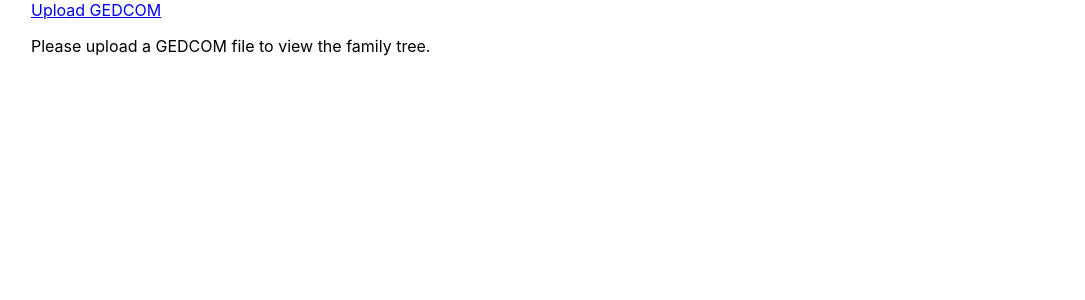
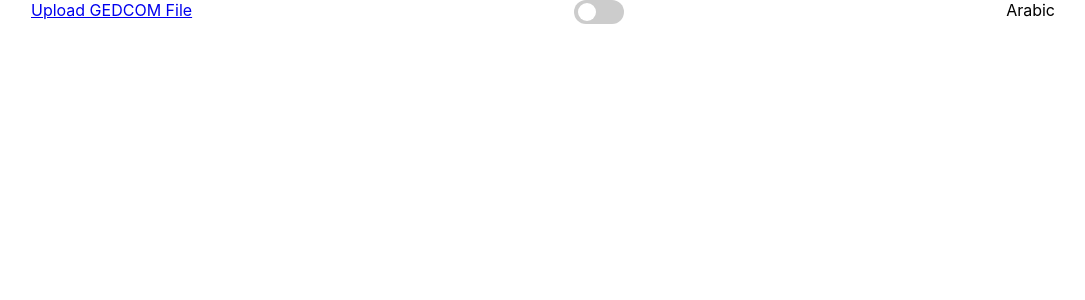
Before and after one commit to Aacgectyuoki/SimpleFamilyTree, a React (Create React App) app: page /diagram in a window 1280 px wide. Shown: the top 300 px of the page, without its empty margins (97-1182 px from the left). Built offline with nearby package versions, Linux system fonts and the light colour scheme.

Commit message:
Arabic Translator Part 1

```diff
--- a/src/App.js
+++ b/src/App.js
@@ -1,43 +1,78 @@
 import React, { useState } from "react";
 import { Routes, Route, Link } from "react-router-dom";
 import FamilyTreeDiagram from "./components/FamilyTreeDiagram";
-import FamilyTree from "./components/FamilyTree";
 import GEDCOMPage from "./components/GEDCOMPage";
+
+const translations = {
+  en: {
+    uploadGedcom: "Upload GEDCOM File",
+    viewFamilyTree: "View Family Tree",
+    uploadFile: "Upload a GEDCOM file to visualize your family tree.",
+    title: "GEDCOM Family Tree Viewer",
+    arabicToggle: "Arabic",
+  },
+  ar: {
+    uploadGedcom: "تحميل ملف GEDCOM",
+    viewFamilyTree: "عرض شجرة العائلة",
+    uploadFile: "قم بتحميل ملف GEDCOM لعرض شجرة العائلة الخاصة بك.",
+    title: "عارض شجرة العائلة GEDCOM",
+    arabicToggle: "الإنجليزية",
+  },
+};
 
 const App = () => {
   const [gedcomData, setGedcomData] = useState(null);
+  const [language, setLanguage] = useState("en");
 
   const handleDataLoaded = (data) => {
     console.log("GEDCOM data loaded:", data);
     setGedcomData(data);
   };
 
+  const handleLanguageToggle = () => {
+    setLanguage((prevLang) => (prevLang === "en" ? "ar" : "en"));
+  };
+
   return (
-    <div className="app"
-      style={{
-        width: "80%", // Set the width to 80%
-        height: "80vh", // Keep the height as full viewport
-        margin: "0 auto", // Center the container horizontally
-      }}
-    >
-      <nav>
-        <Link to="/">Upload GEDCOM</Link>
-        {gedcomData && <Link to="/diagram">View Family Tree</Link>}
+    <div className="app" style={{ width: "80%", margin: "0 auto" }}>
+      <nav style={{ display: "flex", justifyContent: "space-between" }}>
+        <div>
+          <Link to="/">{translations[language].uploadGedcom}</Link>
+          {gedcomData && (
+            <Link to="/diagram" style={{ marginLeft: "20px" }}>
+              {translations[language].viewFamilyTree}
+            </Link>
+          )}
+        </div>
+        <label className="switch">
+          <input type="checkbox" onChange={handleLanguageToggle} />
+          <span className="slider"></span>
+        </label>
+        <span>{translations[language].arabicToggle}</span>
       </nav>
       <Routes>
-        {/* GEDCOM Upload Page */}
         <Route
           path="/"
-          element={<GEDCOMPage gedcomData={gedcomData} onDataLoaded={handleDataLoaded} />}
+          element={
+            <GEDCOMPage
+              gedcomData={gedcomData}
+              onDataLoaded={handleDataLoaded}
+              language={language}
+              translations={translations[language]}
+            />
+          }
         />
-        {/* Family Tree Diagram Page */}
         <Route
           path="/diagram"
           element={
             gedcomData ? (
-              <FamilyTreeDiagram gedcomData={gedcomData} />
+              <FamilyTreeDiagram
+                gedcomData={gedcomData}
+                language={language}
+                translations={translations[language]}
+              />
             ) : (
-              <p>Please upload a GEDCOM file to view the family tree.</p>
+              <p>{translations[language].uploadPrompt}</p>
             )
           }
         />
--- a/src/components/FamilyTreeDiagram.js
+++ b/src/components/FamilyTreeDiagram.js
@@ -13,6 +13,30 @@ dagreGraph.setDefaultEdgeLabel(() => ({}));
 
 const nodeWidth = 200;
 const nodeHeight = 100;
+
+const translations = {
+  en: {
+    title: "GEDCOM Family Tree Viewer",
+    uploadFile: "Upload a GEDCOM file to visualize your family tree.",
+    viewTree: "View Family Tree",
+    personDetails: "Person Details",
+    firstName: "First Name",
+    lastName: "Last Name",
+    unknown: "Unknown",
+    selectPerson: "Select a person to see details",
+  },
+  ar: {
+    title: "عارض شجرة العائلة GEDCOM",
+    uploadFile: "قم بتحميل ملف GEDCOM لعرض شجرة العائلة الخاصة بك.",
+    viewTree: "عرض شجرة العائلة",
+    personDetails: "تفاصيل الشخص",
+    firstName: "الاسم الأول",
+    lastName: "اسم العائلة",
+    unknown: "غير معروف",
+    selectPerson: "حدد شخصًا لرؤية التفاصيل",
+  },
+};
+
 
 // Helper to calculate layout
 const getLayoutedElements = (nodes, edges) => {
@@ -278,14 +302,14 @@ const FamilyTreeDiagram = ({ gedcomData }) => {
     >
       {selectedPerson ? (
         <div>
-      <h2>Person Details</h2>
+          <h2>{translations[language].personDetails}</h2>
           <p>
-        <strong>First Name:</strong>{" "}
-        {selectedPerson.data?.NAME?.split(" ")[0] || "Unknown"}
+            <strong>{translations[language].firstName}:</strong>{" "}
+            {selectedPerson.data?.NAME?.split(" ")[0] || translations[language].unknown}
           </p>
           <p>
-        <strong>Last Name:</strong>{" "}
-        {selectedPerson.data?.NAME?.split(" ")[1] || "Unknown"}
+            <strong>{translations[language].lastName}:</strong>{" "}
+            {selectedPerson.data?.NAME?.split(" ")[1] || translations[language].unknown}
           </p>
           <p>
             <strong>Date of Birth:</strong>{" "}
--- a/src/components/GEDCOMPage.js
+++ b/src/components/GEDCOMPage.js
@@ -2,19 +2,26 @@ import React from "react";
 import { useNavigate } from "react-router-dom";
 import GedcomUploader from "./gedcomUploader";
 
-const GEDCOMPage = ({ gedcomData, onDataLoaded }) => {
+const GEDCOMPage = ({ gedcomData, onDataLoaded, language, translations }) => {
   const navigate = useNavigate();
 
   return (
     <div style={{ padding: "40px", textAlign: "center", fontFamily: "Arial, sans-serif" }}>
+      {/* Translated Title */}
       <h1 style={{ fontSize: "28px", fontWeight: "bold", marginBottom: "20px" }}>
-        GEDCOM Family Tree Viewer
+        {translations.title}
       </h1>
+
+      {/* Translated Upload File Message */}
       <p style={{ fontSize: "16px", marginBottom: "30px", color: "#666" }}>
-        Upload a GEDCOM file to visualize your family tree.
+        {translations.uploadFile}
       </p>
+
+      {/* GEDCOM Uploader Component */}
       <GedcomUploader onDataLoaded={onDataLoaded} />
-      {/* {gedcomData && (
+
+      {/* View Family Tree Button */}
+      {gedcomData && (
         <button
           onClick={() => navigate("/diagram")}
           style={{
@@ -30,9 +37,9 @@ const GEDCOMPage = ({ gedcomData, onDataLoaded }) => {
             boxShadow: "0px 4px 6px rgba(0, 0, 0, 0.1)",
           }}
         >
-          View Family Tree
+          {translations.viewFamilyTree}
         </button>
-      )} */}
+      )}
     </div>
   );
 };
```
Lines whose indentation alone changed are shown as unchanged.
